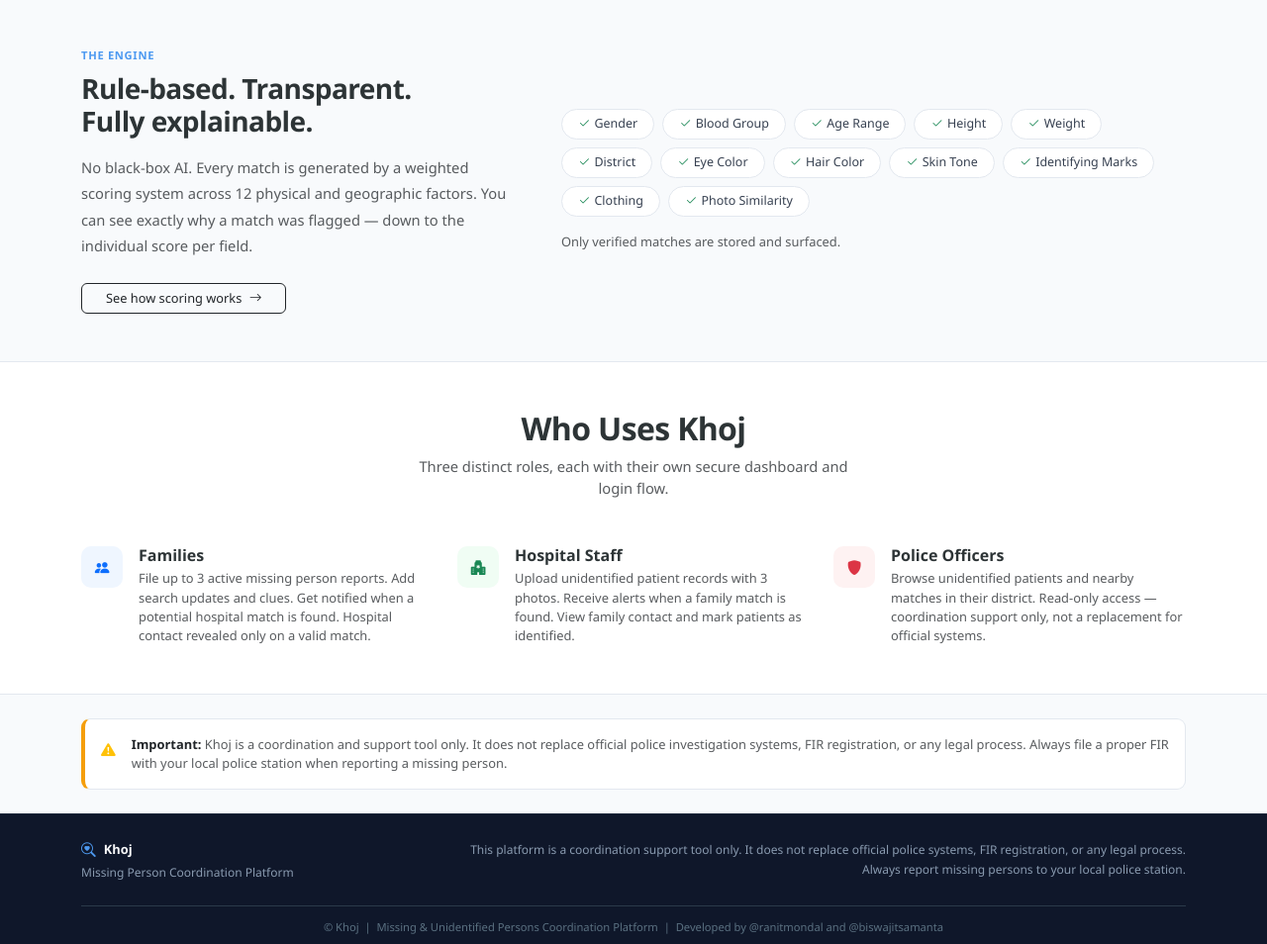
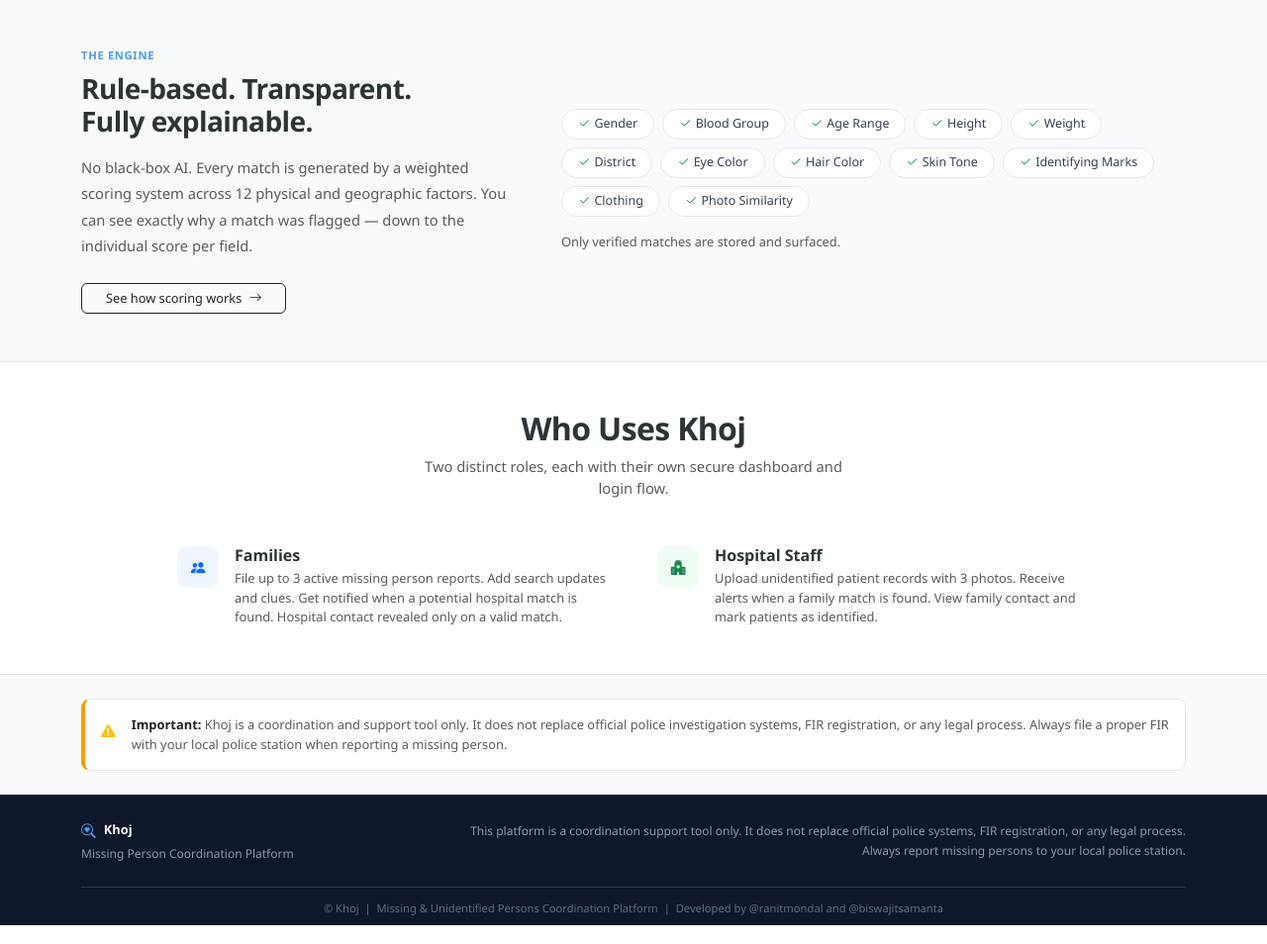
Before and after one commit to RanitMondal-2005/KHOJ, a Django app: page / in a window 1280 px wide. Shown: the part 1114-2068 px from the top of the page at 99% size. Run offline with Django 5.2, Linux system fonts and the light colour scheme.

Commit message:
Fix Who Uses Khoj layout - center two role cards after police removal

```diff
--- a/templates/accounts/home.html
+++ b/templates/accounts/home.html
@@ -199,13 +199,14 @@
         <div class="text-center mb-5">
             <h2 class="fw-bold mb-2" style="letter-spacing:-0.02em;">Who Uses Khoj</h2>
             <p class="text-muted" style="max-width:460px; margin:0 auto; font-size:0.92rem;">
-                Three distinct roles, each with their own secure dashboard and login flow.
+                Two distinct roles, each with their own secure dashboard and login flow.
             </p>
         </div>
 
-        <div class="row g-4">
+        <!-- WHO USES KHOJ section -->
+        <div class="row g-5 justify-content-center">
 
-            <div class="col-md-4">
+            <div class="col-md-5">
                 <div class="d-flex gap-3">
                     <div class="flex-shrink-0">
                         <div style="width:42px;height:42px;background:#eff6ff;border-radius:10px;display:flex;align-items:center;justify-content:center;">
@@ -223,7 +224,7 @@
                 </div>
             </div>
 
-            <div class="col-md-4">
+            <div class="col-md-5">
                 <div class="d-flex gap-3">
                     <div class="flex-shrink-0">
                         <div style="width:42px;height:42px;background:#f0fdf4;border-radius:10px;display:flex;align-items:center;justify-content:center;">
@@ -236,24 +237,6 @@
                             Upload unidentified patient records with 3 photos.
                             Receive alerts when a family match is found.
                             View family contact and mark patients as identified.
-                        </p>
-                    </div>
-                </div>
-            </div>
-
-            <div class="col-md-4">
-                <div class="d-flex gap-3">
-                    <div class="flex-shrink-0">
-                        <div style="width:42px;height:42px;background:#fef2f2;border-radius:10px;display:flex;align-items:center;justify-content:center;">
-                            <i class="bi bi-shield-fill text-danger"></i>
-                        </div>
-                    </div>
-                    <div>
-                        <h6 class="fw-semibold mb-1">Police Officers</h6>
-                        <p class="text-muted small mb-0">
-                            Browse unidentified patients and nearby matches in their district.
-                            Read-only access — coordination support only,
-                            not a replacement for official systems.
                         </p>
                     </div>
                 </div>
```
